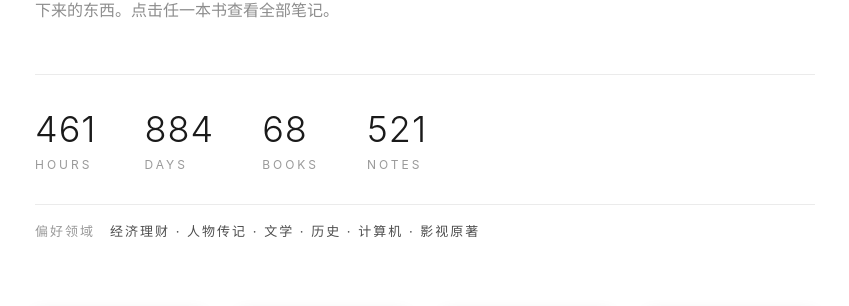
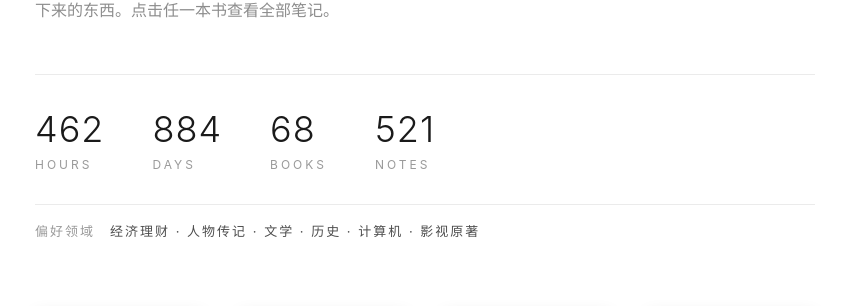
Before and after one commit to zhanjindong/yuanchu.ai, a Jekyll site: the page reading/index.html, which Jekyll copies as it is, in a window 1280 px wide and 900 px high. Shown: the part 280-586 px from the top of the window, without its empty margins (215-1064 px from the left). Built offline with Jekyll 4.4.1, drawn with Linux system fonts in a browser that asks for light colours; grey boxes are pictures that could not be loaded.

Commit message:
docs(reading): 自动同步微信读书笔记

```diff
--- a/reading/index.html
+++ b/reading/index.html
@@ -79,7 +79,7 @@
         <p class="intro">这里是我在微信读书里划下的句子，与读到某处时写下的想法。书是输入，想法才是真正留下来的东西。点击任一本书查看全部笔记。</p>
 
         <div class="stats">
-            <div class="stat"><div class="num">461</div><div class="label">Hours</div></div>
+            <div class="stat"><div class="num">462</div><div class="label">Hours</div></div>
             <div class="stat"><div class="num">884</div><div class="label">Days</div></div>
             <div class="stat"><div class="num">68</div><div class="label">Books</div></div>
             <div class="stat"><div class="num">521</div><div class="label">Notes</div></div>
```
